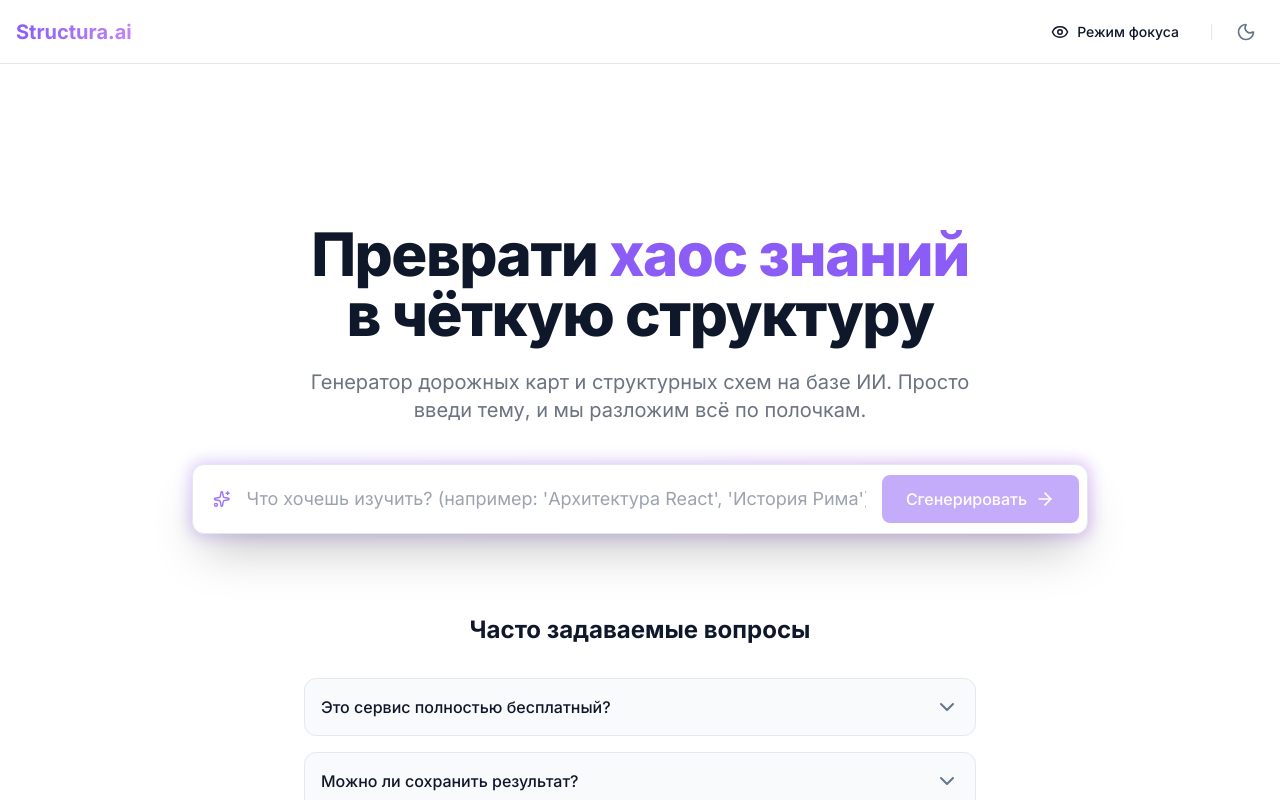
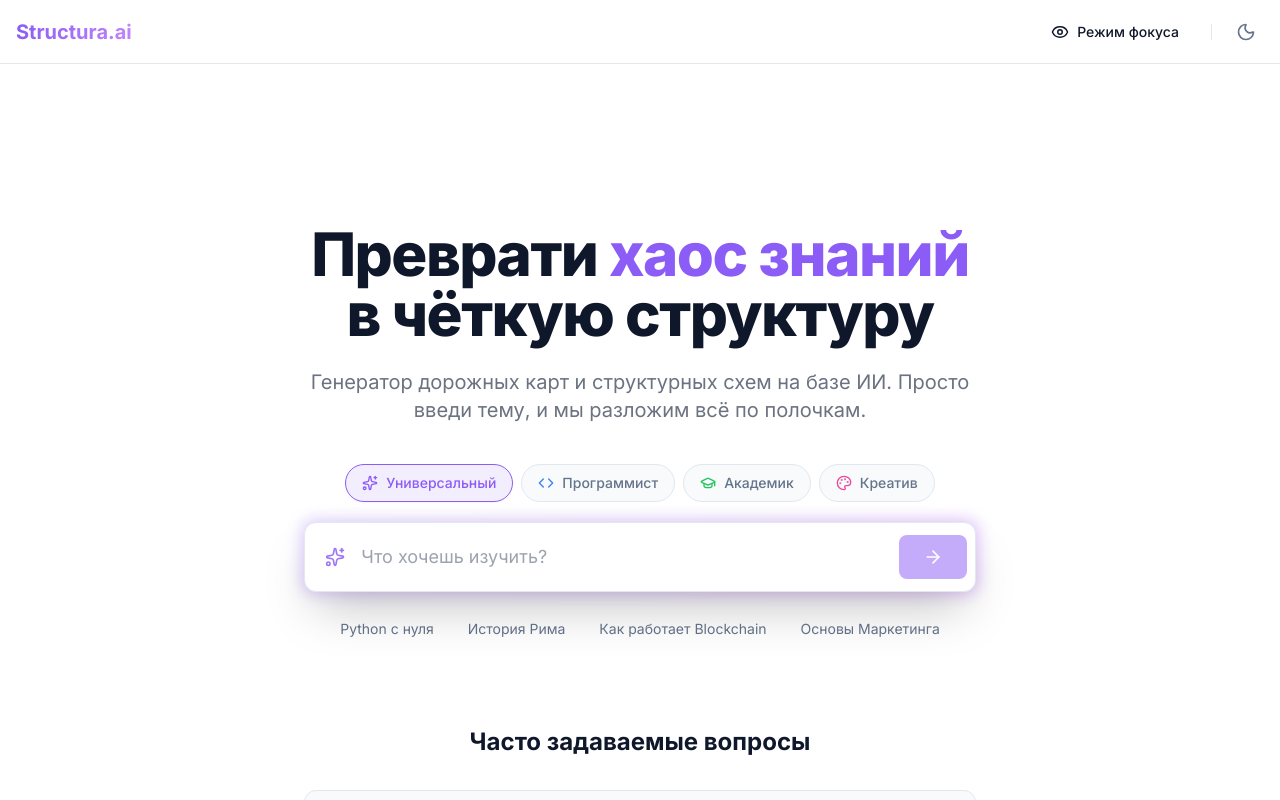
Before and after one commit to Malik-IS-23-05/structure-ai, a Next.js app: page / in a window 1280 px wide. Shown: the top 800 px of the page. Built offline with nearby package versions, Linux system fonts and the light colour scheme.

Commit message:
Update layout

```diff
--- a/src/components/FAQ.tsx
+++ b/src/components/FAQ.tsx
@@ -13,7 +13,7 @@ const QUESTIONS = [
   },
   {
     question: "Можно ли сохранить результат?",
-    answer: "Да, вы можете экспортировать схему в формате PNG или SVG"
+    answer: "Да, вы можете экспортировать схему в формате PNG или SVG."
   },
   {
     question: "Как работает генерация схем?",
--- a/src/components/WorkArea.tsx
+++ b/src/components/WorkArea.tsx
@@ -1,12 +1,31 @@
 "use client";
 
-import { useStore } from "@/store/useStore";
+import { useStore, GeneratedData } from "@/store/useStore";
 import { motion, AnimatePresence } from "framer-motion";
-import { Sparkles, ArrowRight, LayoutList, Network, Clock, Trash2, RotateCcw } from "lucide-react";
-import { useState, useEffect } from "react"; // <--- 1. Добавили useEffect
+import {
+  Sparkles, ArrowRight, LayoutList, Network, Clock,
+  Trash2, RotateCcw, Code, GraduationCap, Palette
+} from "lucide-react";
+import { useState, useEffect } from "react";
 import { cn } from "@/lib/utils";
 import { RoadmapView } from "./RoadmapView";
 import { DiagramView } from "./DiagramView";
+
+// --- КОНФИГУРАЦИЯ МОДЕЛЕЙ ---
+const MODELS = [
+  { id: 'universal', name: 'Универсальный', icon: Sparkles, color: 'text-yellow-500' },
+  { id: 'dev', name: 'Программист', icon: Code, color: 'text-blue-500' },
+  { id: 'academic', name: 'Академик', icon: GraduationCap, color: 'text-green-500' },
+  { id: 'creative', name: 'Креатив', icon: Palette, color: 'text-pink-500' },
+];
+
+// --- СТОКОВЫЕ ЗАПРОСЫ ---
+const SUGGESTIONS = [
+  "Python с нуля",
+  "История Рима",
+  "Как работает Blockchain",
+  "Основы Маркетинга"
+];
 
 export const WorkArea = () => {
   const {
@@ -17,16 +36,18 @@ export const WorkArea = () => {
   } = useStore();
 
   const [input, setInput] = useState("");
-
-  // 2. Добавляем состояние "смонтирован ли компонент"
   const [isMounted, setIsMounted] = useState(false);
+  const [selectedModel, setSelectedModel] = useState('universal');
 
   useEffect(() => {
     setIsMounted(true);
   }, []);
 
-  const handleGenerate = async () => {
-    if (!input.trim()) return;
+  const handleGenerate = async (queryOverride?: string) => {
+    const query = queryOverride || input;
+    if (!query.trim()) return;
+
+    if (queryOverride) setInput(queryOverride);
 
     setIsLoading(true);
     setGeneratedData(null);
@@ -35,7 +56,10 @@ export const WorkArea = () => {
       const response = await fetch("/api/generate", {
         method: "POST",
         headers: { "Content-Type": "application/json" },
-        body: JSON.stringify({ topic: input }),
+        body: JSON.stringify({
+          topic: query,
+          modelType: selectedModel
+        }),
       });
 
       if (!response.ok) throw new Error("Ошибка генерации");
@@ -52,16 +76,50 @@ export const WorkArea = () => {
     }
   };
 
-  const handleRestore = (item: typeof history[0]) => {
+  const handleRestore = (item: GeneratedData) => {
     setGeneratedData(item);
     window.scrollTo({ top: 0, behavior: 'smooth' });
   };
 
   return (
-    <div className="w-full max-w-4xl mx-auto flex flex-col gap-8">
+    <div className="w-full mx-auto flex flex-col gap-8">
 
-      {/* Блок ввода */}
-      <motion.div layout className="relative flex flex-col gap-4 w-full">
+      {/* === БЛОК ПОИСКА (Узкий контейнер max-w-2xl) === */}
+      <motion.div
+        layout
+        className="w-full max-w-2xl mx-auto flex flex-col gap-4" // <--- СУЗИЛИ ЗДЕСЬ
+      >
+
+        {/* 1. ВЫБОР МОДЕЛИ */}
+        {!generatedData && (
+          <motion.div
+            initial={{ opacity: 0, y: 10 }}
+            animate={{ opacity: 1, y: 0 }}
+            className="flex flex-wrap justify-center gap-2 mb-1"
+          >
+            {MODELS.map((model) => {
+              const Icon = model.icon;
+              const isSelected = selectedModel === model.id;
+              return (
+                <button
+                  key={model.id}
+                  onClick={() => setSelectedModel(model.id)}
+                  className={cn(
+                    "flex items-center gap-2 px-4 py-2 rounded-full text-sm font-medium transition-all border",
+                    isSelected
+                      ? "bg-primary/10 border-primary text-primary shadow-sm"
+                      : "bg-card border-border text-muted-foreground hover:bg-accent hover:text-foreground"
+                  )}
+                >
+                  <Icon size={16} className={cn(isSelected ? "text-primary" : model.color)} />
+                  {model.name}
+                </button>
+              );
+            })}
+          </motion.div>
+        )}
+
+        {/* ПОЛЕ ВВОДА */}
         <div className="relative w-full group">
           <div className="absolute -inset-0.5 bg-gradient-to-r from-primary to-purple-600 rounded-xl blur opacity-30 group-hover:opacity-75 transition duration-1000 group-hover:duration-200" />
           <div className="relative flex items-center bg-background rounded-xl p-2 border border-border shadow-2xl">
@@ -72,35 +130,51 @@ export const WorkArea = () => {
               value={input}
               onChange={(e) => setInput(e.target.value)}
               onKeyDown={(e) => e.key === "Enter" && handleGenerate()}
-              placeholder="Что хочешь изучить? (например: 'Архитектура React', 'История Рима')"
+              placeholder="Что хочешь изучить?"
               className="w-full bg-transparent border-none outline-none px-4 py-3 text-lg placeholder:text-muted-foreground/50"
             />
 
             <button
-              onClick={handleGenerate}
+              onClick={() => handleGenerate()}
               disabled={isLoading || !input.trim()}
-              className="bg-primary hover:bg-primary/90 text-white px-6 py-3 rounded-lg font-medium transition-all disabled:opacity-50 disabled:cursor-not-allowed flex items-center gap-2"
+              className="bg-primary hover:bg-primary/90 text-white px-4 sm:px-6 py-3 rounded-lg font-medium transition-all disabled:opacity-50 disabled:cursor-not-allowed flex items-center gap-2"
             >
               {isLoading ? (
                 <span className="animate-spin h-5 w-5 border-2 border-white/30 border-t-white rounded-full" />
               ) : (
-                <>
-                  <span className="hidden sm:inline">Сгенерировать</span>
-                  <ArrowRight size={20} />
-                </>
+                <ArrowRight size={20} />
               )}
             </button>
           </div>
         </div>
 
-        {/* 3. Оборачиваем историю в проверку isMounted */}
+        {/* 2. СТОКОВЫЕ ЗАПРОСЫ */}
+        {!generatedData && !isLoading && input.length === 0 && (
+          <motion.div
+            initial={{ opacity: 0 }}
+            animate={{ opacity: 1 }}
+            className="flex flex-wrap justify-center gap-2 mt-1"
+          >
+            {SUGGESTIONS.map((suggestion, i) => (
+              <button
+                key={i}
+                onClick={() => handleGenerate(suggestion)}
+                className="px-3 py-1.5 text-xs sm:text-sm bg-muted/50 hover:bg-primary/10 hover:text-primary text-muted-foreground rounded-lg transition-colors border border-transparent hover:border-primary/20"
+              >
+                {suggestion}
+              </button>
+            ))}
+          </motion.div>
+        )}
+
+        {/* История (тоже внутри узкого контейнера) */}
         {isMounted && !generatedData && history.length > 0 && (
           <motion.div
             initial={{ opacity: 0, y: 10 }}
             animate={{ opacity: 1, y: 0 }}
-            className="mt-8"
+            className="mt-6 border-t border-border/50 pt-6"
           >
-            <div className="flex items-center justify-between mb-4 px-2">
+            <div className="flex items-center justify-between mb-4 px-1">
               <h3 className="text-sm font-semibold text-muted-foreground flex items-center gap-2">
                 <Clock size={16} />
                 Недавние запросы
@@ -119,10 +193,10 @@ export const WorkArea = () => {
                   key={item.topic + i}
                   whileHover={{ scale: 1.02 }}
                   whileTap={{ scale: 0.98 }}
-                  className="group flex items-center justify-between p-3 rounded-xl border border-border bg-card hover:border-primary/50 cursor-pointer transition-all"
+                  className="group flex items-center justify-between p-3 rounded-xl border border-border bg-card hover:border-primary/50 cursor-pointer transition-all shadow-sm"
                   onClick={() => handleRestore(item)}
                 >
-                  <span className="font-medium truncate pr-2">{item.topic}</span>
+                  <span className="font-medium truncate pr-2 text-sm">{item.topic}</span>
                   <div className="flex items-center gap-2 opacity-0 group-hover:opacity-100 transition-opacity">
                     <button
                       onClick={(e) => { e.stopPropagation(); removeFromHistory(item.topic); }}
@@ -140,14 +214,14 @@ export const WorkArea = () => {
         )}
       </motion.div>
 
-      {/* Область результатов */}
+      {/* === БЛОК РЕЗУЛЬТАТОВ (Широкий контейнер max-w-4xl) === */}
       <AnimatePresence mode="wait">
         {generatedData && (
           <motion.div
             initial={{ opacity: 0, y: 10 }}
             animate={{ opacity: 1, y: 0 }}
             exit={{ opacity: 0, y: -10 }}
-            className="flex flex-col gap-6"
+            className="w-full max-w-4xl mx-auto flex flex-col gap-6" // <--- ШИРОКИЙ ЗДЕСЬ
           >
             <div className="relative text-center">
               <button
```
